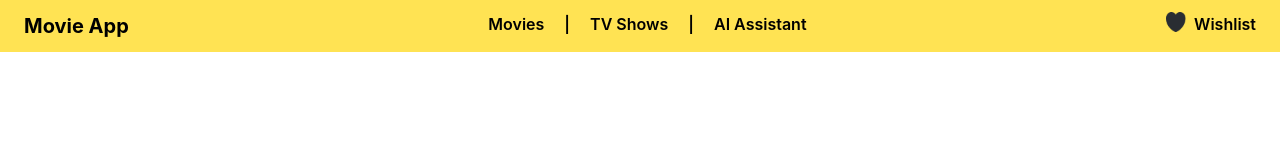
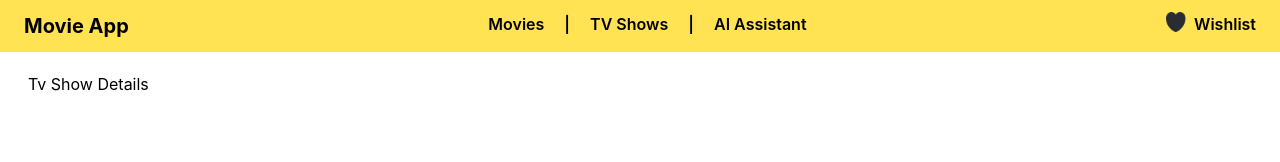
Before and after one commit to asmaa757/movie-app, a React (Vite) app: page /tv-shows/1 in a window 1280 px wide. Shown: the top 162 px of the page. Built offline with nearby package versions, Linux system fonts and the light colour scheme; no server answers.

Commit message:
Update Tv Show Details

```diff
--- a/src/pages/TVShowDetails.jsx
+++ b/src/pages/TVShowDetails.jsx
@@ -1,6 +1,7 @@
 function TVShowDetails(){
     return(
         <div>
+            Tv Show Details
         </div>
     )
 }
```
